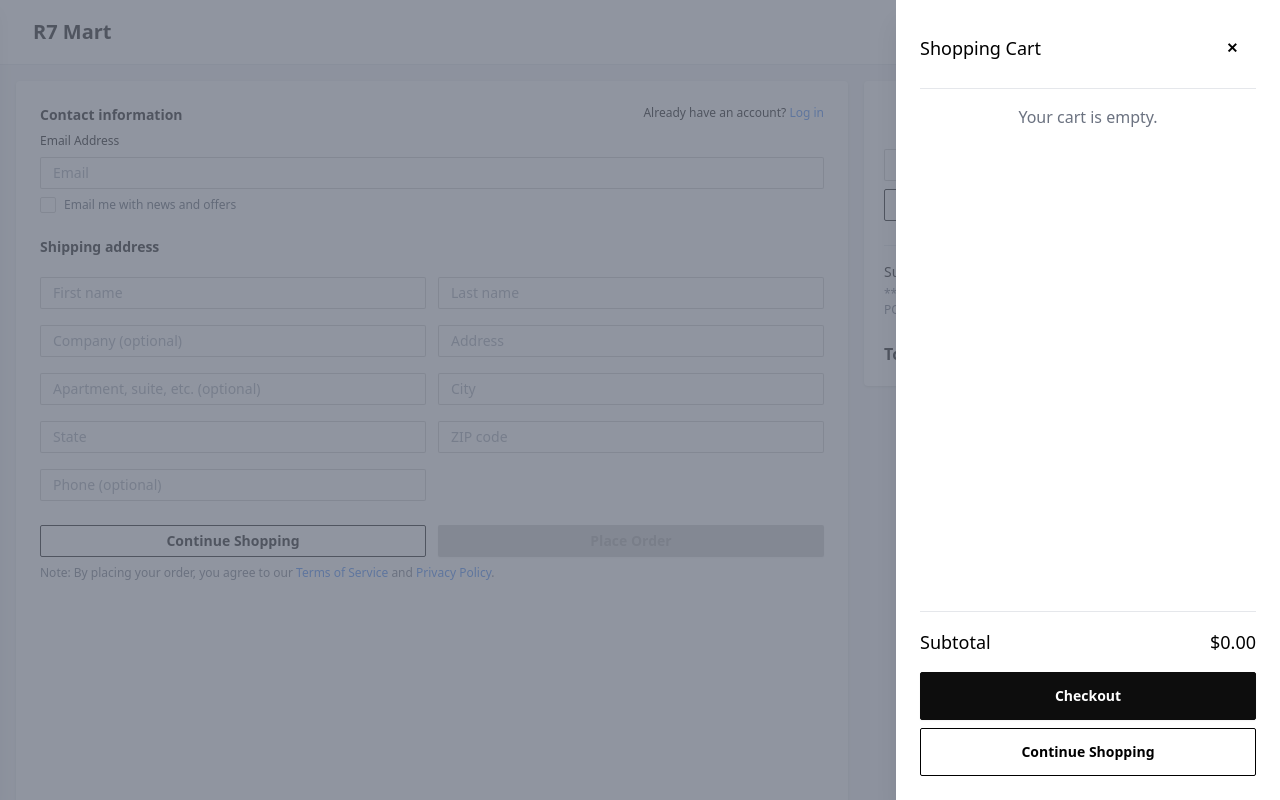
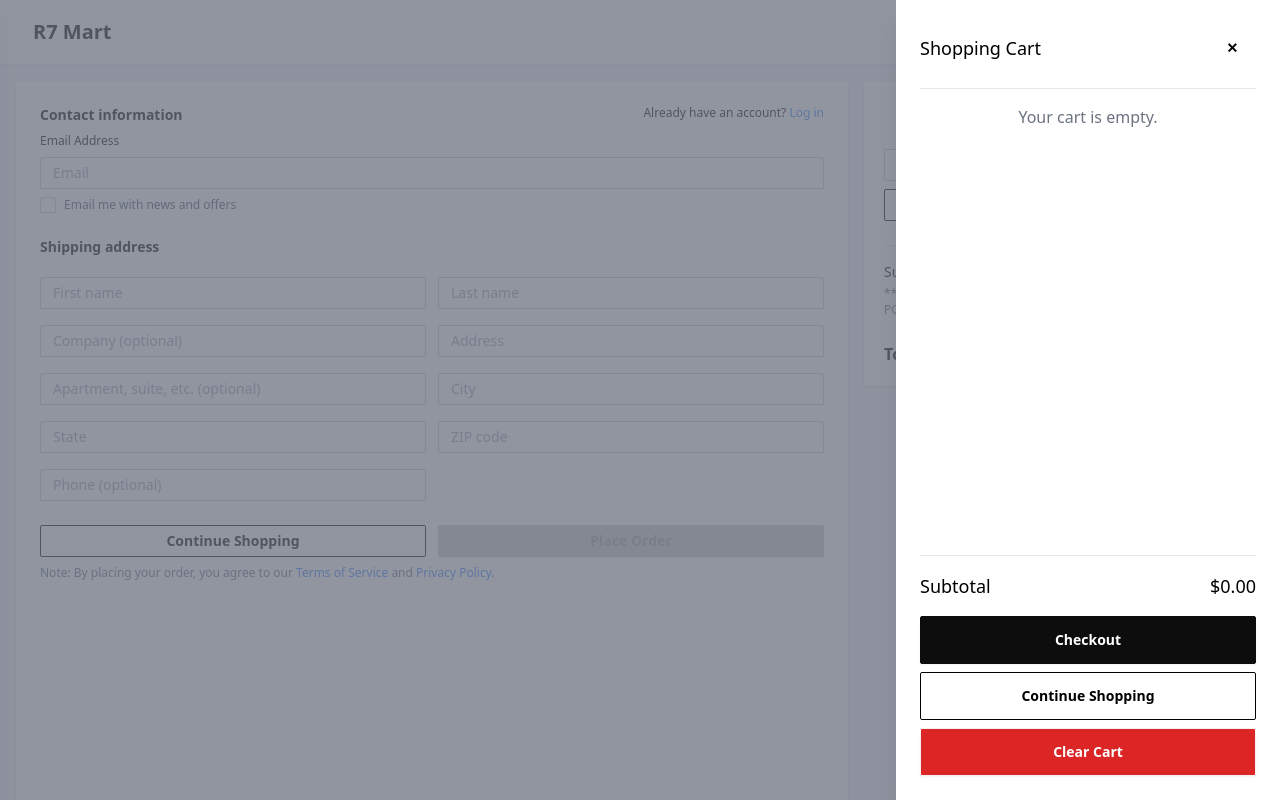
Before and after one commit to Rafiul007/R7-ecmrce, a Next.js app: page /checkout in a window 1280 px wide. Both pictures are taken after a click on the button 1248 px from the left and 32 px from the top of the page. Shown: the top 800 px of the page. Built offline with nearby package versions, Linux system fonts and the light colour scheme.

Commit message:
fix: Add clear cart button to cart component

```diff
--- a/src/components/ui/cart.tsx
+++ b/src/components/ui/cart.tsx
@@ -4,6 +4,7 @@
 import { ICartItem } from "@/types";
 import { FC } from "react";
 import { useRouter } from "next/navigation";
+import { useCartStore } from "@/store/cartStore";
 interface CartProps {
   open: boolean;
   setOpen: (open: boolean) => void;
@@ -38,7 +39,12 @@
     setOpen(false);
     router.push("/checkout");
   };
+  const clearCart = useCartStore((state) => state.clearCart);
 
+  const handleClearCart = () => {
+    clearCart();
+    setOpen(false);
+  };
   return (
     <div
       className={`fixed inset-0 z-50 flex items-center justify-end transition-opacity ${
@@ -135,9 +141,15 @@
           </button>
           <button
             onClick={() => setOpen(false)}
-            className="btn btn-outline w-full mt-2"
+            className="btn btn-outline  w-full mt-2"
           >
             Continue Shopping
+          </button>
+          <button
+            onClick={handleClearCart}
+            className="btn bg-red-600 hover:bg-red-500 text-white  w-full mt-2"
+          >
+            Clear Cart
           </button>
         </div>
       </div>
```
